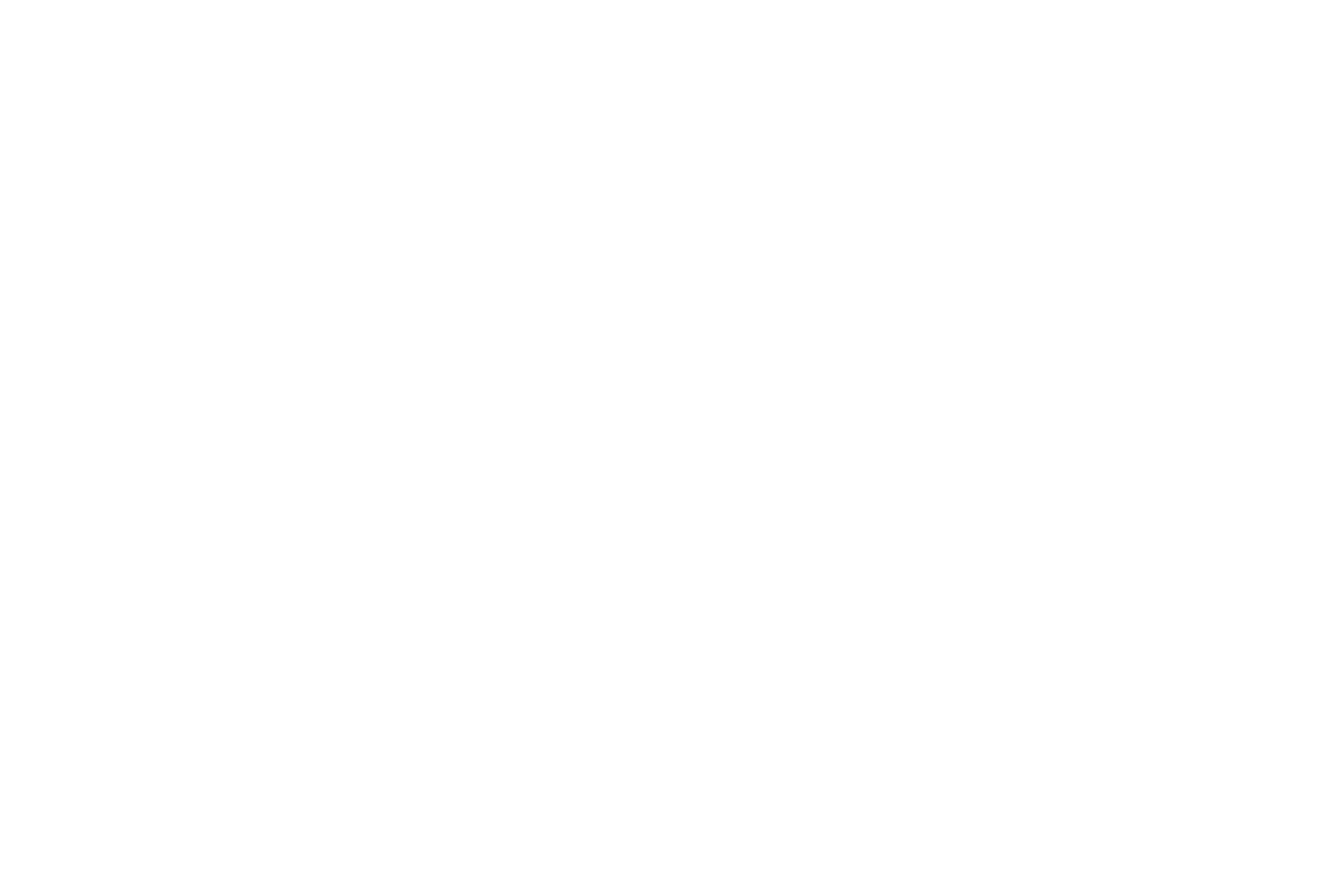
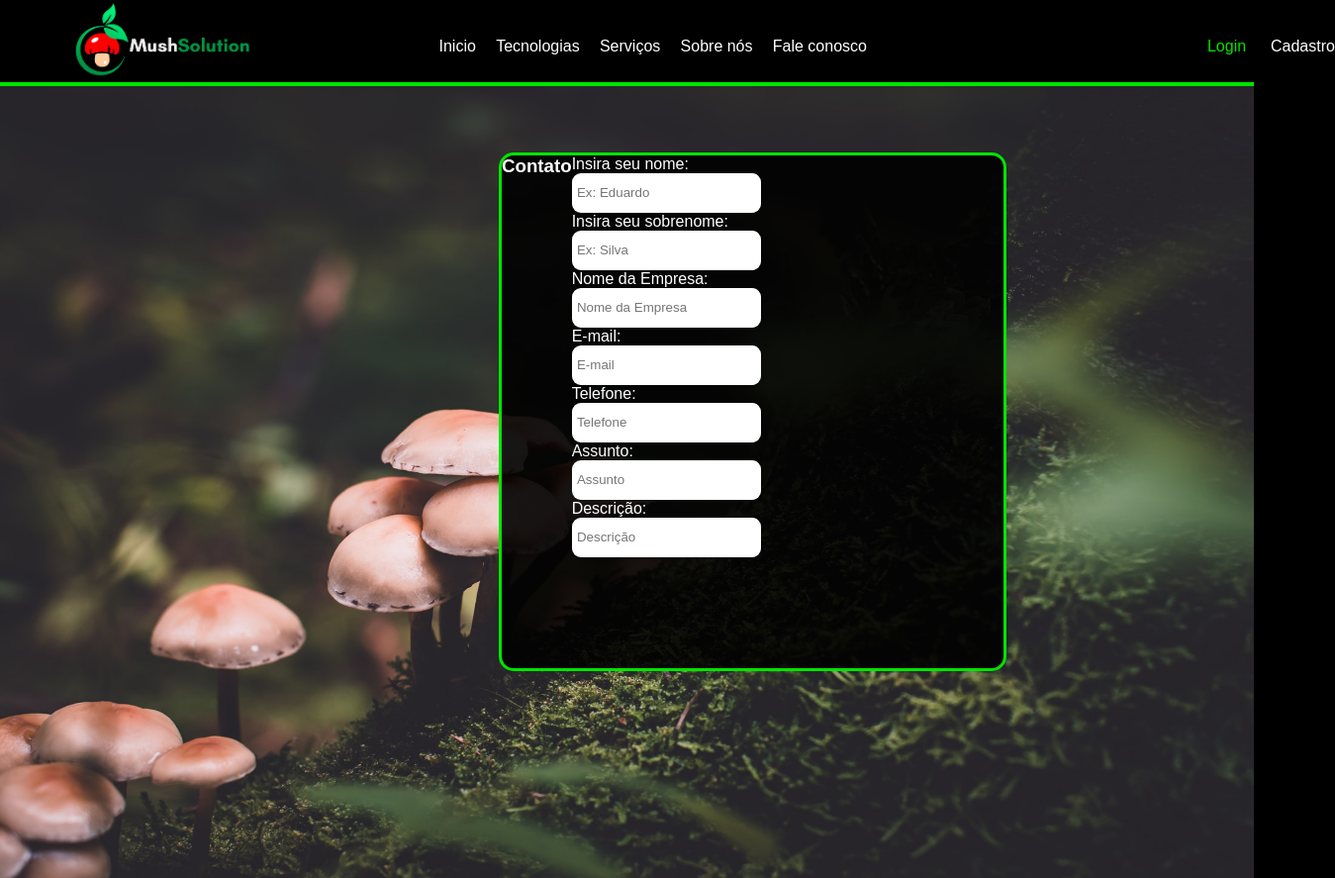
Before and after one commit to verde-code/mushsolution, a website: page mushsolution-site/contato.html in a window 1280 px wide. Shown: the whole page at 99% size, 1349 px wide, since content can reach past the window. Before the commit the page ends 800 px from the top, so only its background shows below. Drawn offline with Linux system fonts and the light colour scheme.

Commit message:
atualização

```diff
--- a/mushsolution-site/contato.html
+++ b/mushsolution-site/contato.html
@@ -4,13 +4,52 @@
     <meta charset="UTF-8">
     <meta http-equiv="X-UA-Compatible" content="IE=edge">
     <meta name="viewport" content="width=device-width, initial-scale=1.0">
-    <title></title>
-    <link rel="stylesheet" type="text/css"  href="./css/contato.css">
+    <title>Mushsolution</title>
+    <link rel="stylesheet" type="text/css"  href="./css/style.css">
+
+</head>
+<body class="corpo">
+    <img class="mushsolution-logo" src="./img/mushsolution-logo.png">
+
+    <div id="div-header" class="div-projetos">
+        <a href="./index.html">Inicio</a>
+        <a class="menus" href="#div-tecnologia">Tecnologias</a>
+        <a class="menus" href="#div-servicos">Serviços</a>
+        <a class="menus" href="#div-sobre">Sobre nós</a>
+        <a class="menus" href="./contato.html">Fale conosco</a>
+        <a class="conectar" href="./login.html">Login</a>
+        <a class="cadastro" href="./cadastro.html">Cadastro</a>
+    </div>
+
+    <p class="paragrafo-verde" style="margin-top: 6.55%;"></p>
+
+    <img class="img-fundo" src="./img/fundo-do-site.jfif">
+
+    <div class="div-fundo-conteudo-flutuante">
+
+    <h3>Contato</h3><br><br><br>
+    <div class="container">
+        <div class="iputs">
+
+          Insira seu nome: <br>
+          <input id="ipt_nome" placeholder="Ex: Eduardo"><br>
+          Insira seu sobrenome: <br>
+          <input id="ipt_sobrenome" placeholder="Ex: Silva"><br>
+          Nome da Empresa: <br>
+          <input id="ipt_empresa" placeholder="Nome da Empresa"><br>
+          E-mail: <br>
+          <input id="ipt_email" placeholder="E-mail"><br>
+          Telefone: <br>
+          <input id="ipt_tel" placeholder="Telefone"><br>
+          Assunto:<br>
+          <input id="ipt_assunto" placeholder="Assunto"><br>
+          Descrição:
+          <input id="ipt_descrição" placeholder="Descrição"><br>
+
+        </div>
+    </div>
 
 
 
-</head>
-<body>
-
 </body>
 </html>
--- a/mushsolution-site/css/contato.css
+++ b/mushsolution-site/css/contato.css
@@ -1,7 +1,89 @@
 @import url('https://fonts.googleapis.com/css2?family=Roboto:wght@300;400;600;700;800&family=Poppins&display=swap%27');
+
+
+
 * {
     margin: 0;
     padding: 0;
     box-sizing: border-box;
     font-family: 'Nunito', sans-serif;
 }
+
+html{
+    scroll-behavior: smooth;
+}
+
+body{
+    background-color: black;
+    font-family: Arial;
+    color: white;
+    background-size: cover;
+    width: 99vw;
+    height: 100vh;
+    margin: 0vh;
+    padding: 0;
+    position: absolute;
+}
+
+.div-header{
+    position: sticky;
+}
+
+a{
+    color: white;
+    text-decoration: none;
+}
+
+.paragrafo-verde{
+    background-color: #00e400;
+    width: 100%;
+    height: 0.5%;
+    position: absolute;
+    margin-left: 0;
+}
+
+.mushsolution-logo{
+    margin-top: 0.2%;
+    width: 14%;
+    margin-left: 6%;
+    position: absolute;
+}
+
+.div-projetos{
+    position: absolute;
+    width: 99vh;
+    margin-left: 35%;
+    margin-top: 3%;
+
+}
+
+.div-fundo-conteudo{
+    position: absolute;
+    margin-top: 11%;
+    background-color: rgba(000, 000, 000, 0.89);
+    width: 100%;
+    height: 60%;
+    border-style: solid;
+    border-color: #00e400;
+    border-width: 0.5%;
+    border-left: none;
+    border-right: none;
+    display: flex;
+}
+
+.img-fundo{
+    position: absolute;
+    margin-top: 6.9%;
+    background-repeat: repeat-y;
+    width: 99vw;
+    height: 100vh;
+}
+
+input{
+    width: 14.5vw;
+    height: 5vh;
+    border-radius: 9px;
+    border: none;
+    padding-left: 2%;
+    outline: none;
+}
--- a/mushsolution-site/css/style.css
+++ b/mushsolution-site/css/style.css
@@ -231,3 +231,8 @@ margin-top: 5vh;
     border: 2px solid #00e400;
     border-radius: 5px;
 }
+
+.container input{
+    justify-content: center;
+
+}
```
Also changed, not shown: 2 other files.
